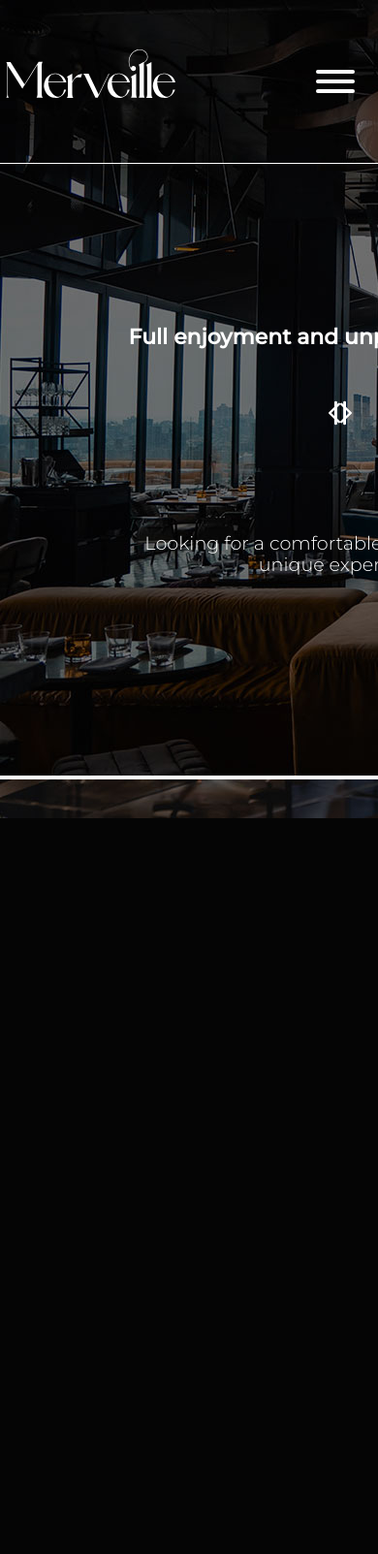
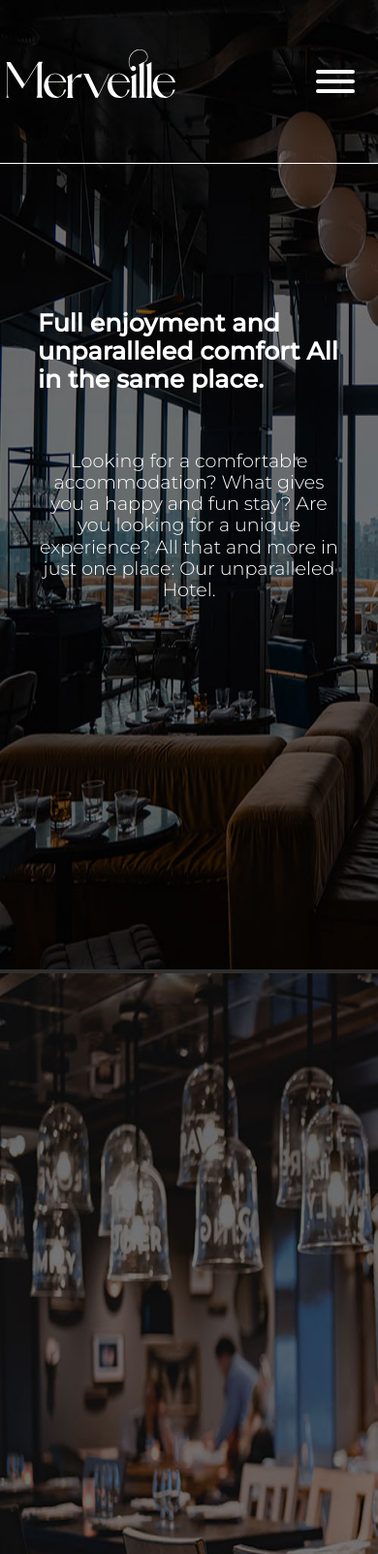
Before and after one commit to eddiedibs/django-merveille, a Django app: page / in a window 390 px wide; the page is wider, and only the part inside the window is pictured. Shown: the top 1603 px of that part at 97% size. Before the commit the page ends 844 px from the top of that part, so only its background shows below. Run offline with Django 3.2, Linux system fonts and the light colour scheme.

Commit message:
Slider alpha implemented

```diff
--- a/django_proj_2/hotel/static/hotel/css/main.css
+++ b/django_proj_2/hotel/static/hotel/css/main.css
@@ -9,8 +9,9 @@
 2.  navBar Classes
 3.  Button Classes
 4.  Image  Classes
-5.  Active Classes
-6.  Media  Screen
+5.  Typography Classes
+6.  Active Classes
+7.  Media  Screen
 
 
 
@@ -35,6 +36,10 @@
     padding: 0;
     box-sizing: border-box;
 
+}
+
+body{
+    background-color: rgb(46, 46, 46);
 }
 
 
@@ -162,7 +167,7 @@
 .left-arrow{
     position: absolute;
     left: 87vw;
-    top: 48vmax;
+    top: 40vmax;
     width: 3vw;
     height: 5vh;
 }
@@ -170,7 +175,7 @@
 .right-arrow{
     position: absolute;
     left: 90vw;
-    top: 48vmax;
+    top: 40vmax;
     width: 3vw;
     height: 5vh;
 }
@@ -178,7 +183,7 @@
 .pause-btn{
     position: absolute;
     left: 88.5vw;
-    top: 48vmax;
+    top: 40vmax;
     width: 3vw;
     height: 5vh;
 }
@@ -194,13 +199,35 @@
 */
 
 
-
-.div__img {
-    width: 100%;
-    height: 50%;
+.slider{
+    width:100%;
+    margin: auto;
+    overflow-x: hidden;
 }
 
+.slides{
+    display: flex;
+    transition-duration: 700ms;
+}
+
+
+
+
+
+
+/*
+===========================
+
+   5. Typography Classes
+
+===========================
+*/
+
+
+
+
 .img__h1{
+    bottom: 8vh;
     position: absolute;
     padding: 38vh 34vw;
     font-size: 2.6vmax;
@@ -210,14 +237,13 @@
 
 .img__p{
     position: absolute;
-    padding: 65vh 30vw;
+    padding: 55vh 30vw;
     font-size: 1.2rem;
     font-weight: 300;
     font-family: 'Montserrat', serif;
     color: white;
     text-align: center;
 }
-
 
 /*
 ================================================================================================
@@ -240,6 +266,9 @@
         font-size: 2vh;
 
     }
+
+
+
 
 }
 
@@ -266,6 +295,10 @@
 1.  Global Styles
 2.  navBar Classes
 3.  Button Classes
+4. Typography Classes
+5.  Image Classes
+
+
 ======================
 */
 
@@ -284,8 +317,7 @@
 */
 
     body{
-        overflow: hidden;
-        position: fixed;
+        overflow-x: hidden;
     }
 
     .nav {
@@ -384,6 +416,64 @@
     background-color: transparent;
 }
 
+.arrow-btn-container{
+    display: none;
+}
+
+/*
+===========================
+
+   4. Typography Classes
+
+===========================
+*/
+
+
+.img__h1{
+    position: absolute;
+    padding: 30vh 10vw;
+    bottom: 20vh;
+    font-size: 3vmax;
+    font-family: 'Montserrat', serif;
+    color: white;
+}
+
+.img__p{
+    position: absolute;
+    padding: 55vh 10vw;
+    font-size: 1.2rem;
+    font-weight: 300;
+    font-family: 'Montserrat', serif;
+    color: white;
+    text-align: center;
+}
+
+
+
+
+/*
+======================
+
+   4. Image Classes
+
+======================
+*/
+
+
+
+.div__img{
+    overflow-x: hidden;
+    width: 1000px;
+    height: 1000px;
+}
+
+.div__img4{
+    width: 1000px;
+    height: 1000px;
+}
+
+
+
 
 
 }
@@ -462,3 +552,16 @@
     transform: rotate(45deg) translate(-6px, -8px);
 
 }
+
+.active-right-arrow{
+    margin-left: -100%;
+}
+.active-right-arrow2{
+    margin-left: -200%;
+}
+.active-right-arrow3{
+    margin-left: -300%;
+}
+.active-right-arrow4{
+    margin-left: -400%;
+}
--- a/django_proj_2/hotel/static/hotel/js/jsmotion.js
+++ b/django_proj_2/hotel/static/hotel/js/jsmotion.js
@@ -59,6 +59,33 @@ function navChangeColor(){
 }
 
 
+function arrowMotion(){
+    const rightArrow = document.querySelector('.right-arrow');
+    const leftArrow = document.querySelector('.left-arrow');
+    const pauseBtn = document.querySelector('.pause-btn');
+    const slides = document.querySelector('.slides')
+    const slidesImg = document.querySelectorAll('.slides img')
+
+    var counter = 1;
+
+    if (counter <= 1 ){
+        rightArrow.addEventListener('click', () => {
+            slides.classList.add('active-right-arrow');
+        })
+        counter++;
+
+    }
+
+    else if (counter == ){}
+
+
+    leftArrow.addEventListener('click', () => {
+        slides.classList.remove('active-right-arrow');
+    })
+
+}
+
+
 
 
 //function that activates all of them in one main function
@@ -67,7 +94,7 @@ function mainApp(){
 
 navMotion();
 navChangeColor();
-
+arrowMotion()
 };
 
 
--- a/django_proj_2/hotel/templates/hotel/base.html
+++ b/django_proj_2/hotel/templates/hotel/base.html
@@ -4,7 +4,7 @@
 <head>
     <meta charset="UTF-8">
     <meta http-equiv="X-UA-Compatible" content="IE=edge">
-    <meta name="viewport" content="width=device-width, initial-scale=1.0">
+    <meta name="viewport" content="width=device-width, minimum-scale:=1.0">
     <link rel="stylesheet" type=text/css href="{% static 'hotel/css/normalize.css' %}">
     <link rel="stylesheet" type=text/css href="{% static 'hotel/css/main.css' %}">
     <link rel="preconnect" href="https://fonts.googleapis.com">
@@ -25,11 +25,11 @@
     <!-- Navigation Bar -->
     <div>
         <nav class='nav'>
-            <a href="#"><img class="logo" src="{% static 'hotel/images/Logos/Logotipo_Blanco.svg' %}" alt=""></a>
+            <a href="{% url 'hotel-main'%}"><img class="logo" src="{% static 'hotel/images/Logos/Logotipo_Blanco.svg' %}" alt=""></a>
 
             <ul class='nav__list'>
 
-                <a class='btn-list-1' href="#">Book now</a>
+                <a class='btn-list-1' href="{% url 'hotel-booknow' %}">Book now</a>
                 <a href="#">Events</a>
                 <a href="#">Offers</a>
 
@@ -43,32 +43,7 @@
 
         </nav>
     </div>
-
-
-    <div class='image-container'>
-        <h1 class='img__h1'>Full enjoyment and unparalleled comfort All in the same place.</h1>
-        <p class='img__p'>Looking for a comfortable accommodation? What gives you
-            a happy and fun stay? Are you looking for a unique experience? All that and
-            more in just one place:
-            Our unparalleled Hotel.
-        </p>
-        <img class='div__img' src="{% static 'hotel/images/portada1_2.jpg' %}" alt="">
-        <div class='arrow-btn-container'>
-            <img class='right-arrow' src="{% static 'hotel/icons/right.svg' %}" alt="">
-            <img class='left-arrow' src="{% static 'hotel/icons/left.svg' %}" alt="">
-            <img class= 'pause-btn' src="{% static 'hotel/icons/pause.svg' %}" alt="">
-
-        </div>
-
-
-    </div>
-
-
-    <div>
-        <img class="div__img2" src="{% static 'hotel/images/portada5_2.jpg'%}" alt="">
-    </div>
-
-
+    {% block content %} {% endblock %}
     <script src="{% static 'hotel/js/jsmotion.js' %}"></script>
 </body>
 </html>
--- a/django_proj_2/hotel/templates/hotel/home.html
+++ b/django_proj_2/hotel/templates/hotel/home.html
@@ -1,5 +1,41 @@
 {% extends 'hotel/base.html' %}
+{% load static %}
+
 
 {% block content %}
+    <div class='image-container'>
+        <h1 class='img__h1'>Full enjoyment and unparalleled comfort All in the same place.</h1>
+        <p class='img__p'>Looking for a comfortable accommodation? What gives you
+            a happy and fun stay? Are you looking for a unique experience? All that and
+            more in just one place:
+            Our unparalleled Hotel.
+        </p>
+        <div class='slider'>
+            <div class='slides'>
+                <div>
+                    <img class='div__img' src="{% static 'hotel/images/portada1_2.jpg' %}" alt="">
+                </div>
 
+                <div>
+                    <img class='div__img2' src="{% static 'hotel/images/portada2.jpg' %}" alt="">
+                </div>
+
+                <div>
+                    <img class='div__img3' src="{% static 'hotel/images/portada3_2.jpg' %}" alt="">
+                </div>
+
+                <div>
+                    <img class='div__img3' src="{% static 'hotel/images/portada4_2.jpg' %}" alt="">
+                </div>
+            </div>
+        </div>
+        <div class='arrow-btn-container'>
+            <img class='right-arrow' src="{% static 'hotel/icons/right.svg' %}" alt="">
+            <img class='left-arrow' src="{% static 'hotel/icons/left.svg' %}" alt="">
+            <img class= 'pause-btn' src="{% static 'hotel/icons/pause.svg' %}" alt="">
+        </div>
+    </div>
+    <div>
+        <img class="div__img4" src="{% static 'hotel/images/portada5_2.jpg'%}" alt="">
+    </div>
 {% endblock content %}
--- a/django_proj_2/hotel/urls.py
+++ b/django_proj_2/hotel/urls.py
@@ -4,4 +4,5 @@ from . import views
 
 urlpatterns = [
     path('', views.home, name="hotel-main"),
+    path('booknow/', views.booknow, name="hotel-booknow")
 ]
--- a/django_proj_2/hotel/views.py
+++ b/django_proj_2/hotel/views.py
@@ -12,5 +12,5 @@ def home(request):
 
 
 
-def about(request):
-    return render(request, 'hotel/about.html')
+def booknow(request):
+    return render(request, 'hotel/booknow.html')
```
Also changed, not shown: django_proj_2/hotel/templates/hotel/booknow.html (added, +8 -0 lines), django_proj_2/hotel/static/hotel/images/portada2.jpg (added), django_proj_2/hotel/static/hotel/images/portada3_2.jpg (added), django_proj_2/hotel/static/hotel/images/portada4_2.jpg (added).
